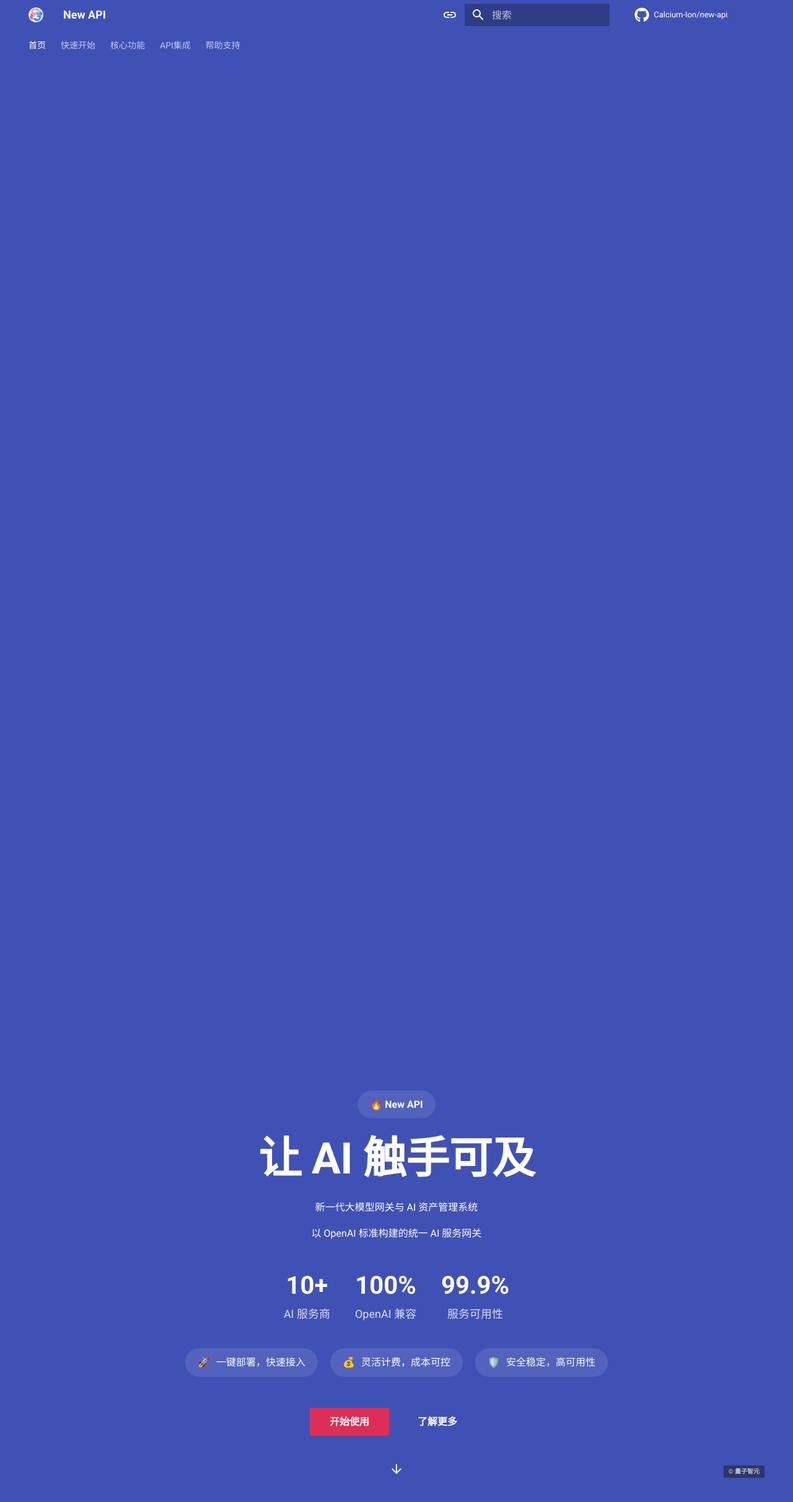
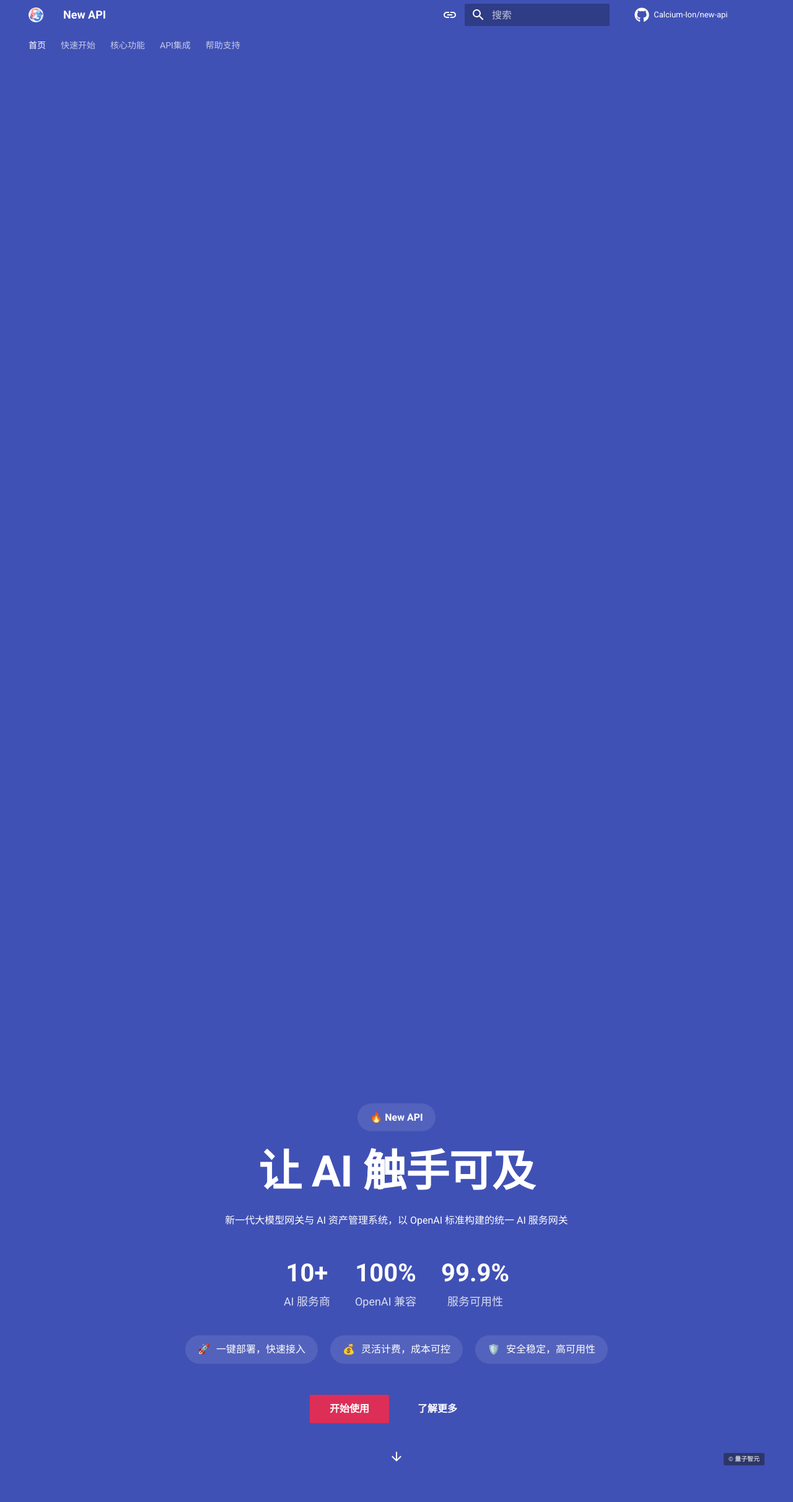
Before and after one commit to zeta-techs/new-api-docs, an MkDocs documentation site: the page built from docs/index.md, in a window 1280 px wide. Shown: the top 2423 px of the page at 62% size. Built offline with MkDocs 1.6.1 and Material for MkDocs 9.7.7, drawn with Linux system fonts in a browser that asks for light colours; comment, search, counter and statistics services are not loaded.

Commit message:
chore: Optimize styles

```diff
--- a/newapi/overrides/assets/stylesheets/home.css
+++ b/newapi/overrides/assets/stylesheets/home.css
@@ -639,6 +639,12 @@
     color: var(--md-primary-bg-color);
 }
 
+@media screen and (max-width: 40em) {
+    .tx-stat__number {
+        font-size: 1rem;
+    }
+}
+
 .tx-stat__label {
     font-size: 0.9rem;
     color: rgba(255, 255, 255, 0.8);
--- a/newapi/overrides/partials/parallax/features.html
+++ b/newapi/overrides/partials/parallax/features.html
@@ -85,7 +85,7 @@
                   </div>
                   <div class="mdx-connect__link-text">
                     <span class="mdx-connect__link-title">查看部署指南</span>
-                    <span class="mdx-connect__link-desc">快速上手，一键部署</span>
+                    <span class="mdx-connect__link-desc">快速一键部署</span>
                   </div>
                 </div>
                 <div class="mdx-connect__link-arrow">
@@ -133,7 +133,7 @@
                   </div>
                   <div class="mdx-connect__link-text">
                     <span class="mdx-connect__link-title">加入社区</span>
-                    <span class="mdx-connect__link-desc">参与讨论，共同成长</span>
+                    <span class="mdx-connect__link-desc">友善的交流氛围</span>
                   </div>
                 </div>
                 <div class="mdx-connect__link-arrow">
--- a/newapi/overrides/partials/parallax/hero.html
+++ b/newapi/overrides/partials/parallax/hero.html
@@ -31,8 +31,7 @@
               <span class="tx-badge">🔥 New API</span>
             </div>
             <h1 class="tx-hero__title">让 AI 触手可及</h1>
-            <p>新一代大模型网关与 AI 资产管理系统</p>
-            <p>以 OpenAI 标准构建的统一 AI 服务网关</p>
+            <p>新一代大模型网关与 AI 资产管理系统，以 OpenAI 标准构建的统一 AI 服务网关</p>
             <div class="tx-hero__stats">
               <div class="tx-stat">
                 <span class="tx-stat__number">10+</span>
```
